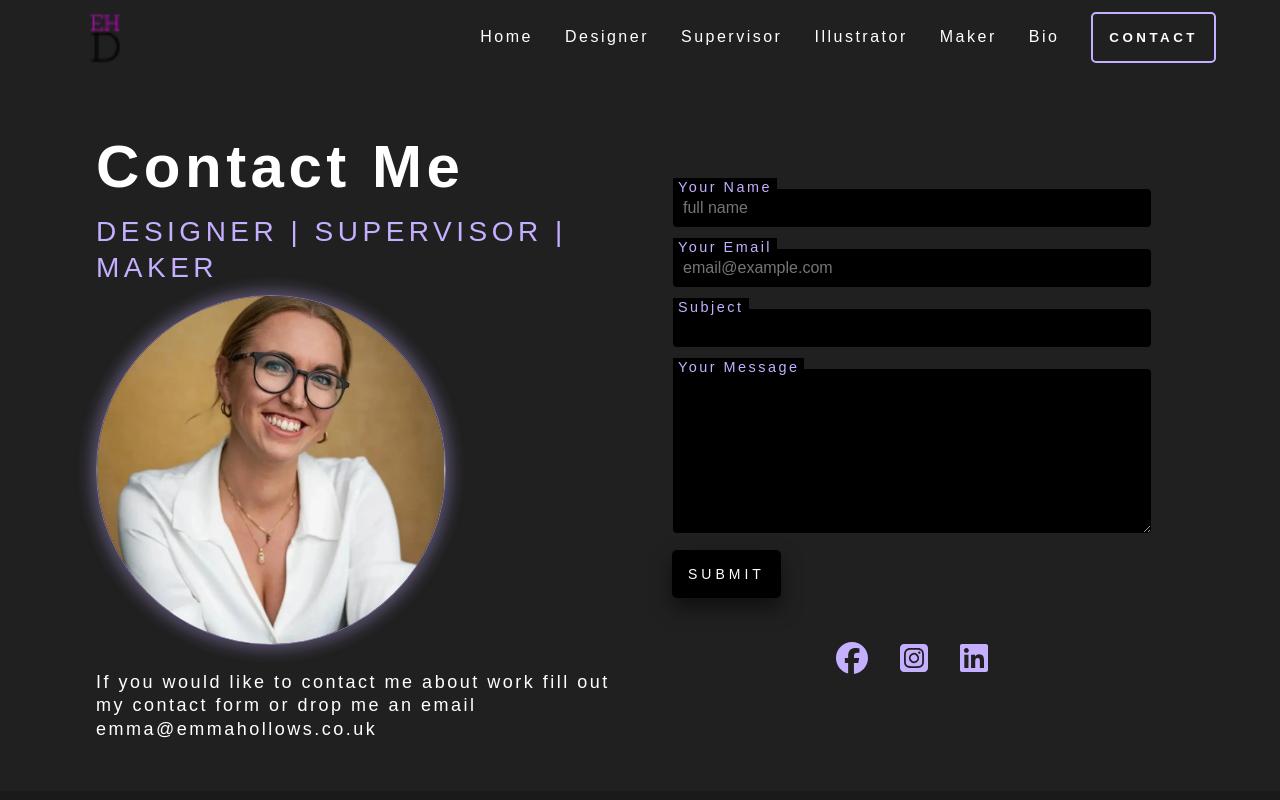
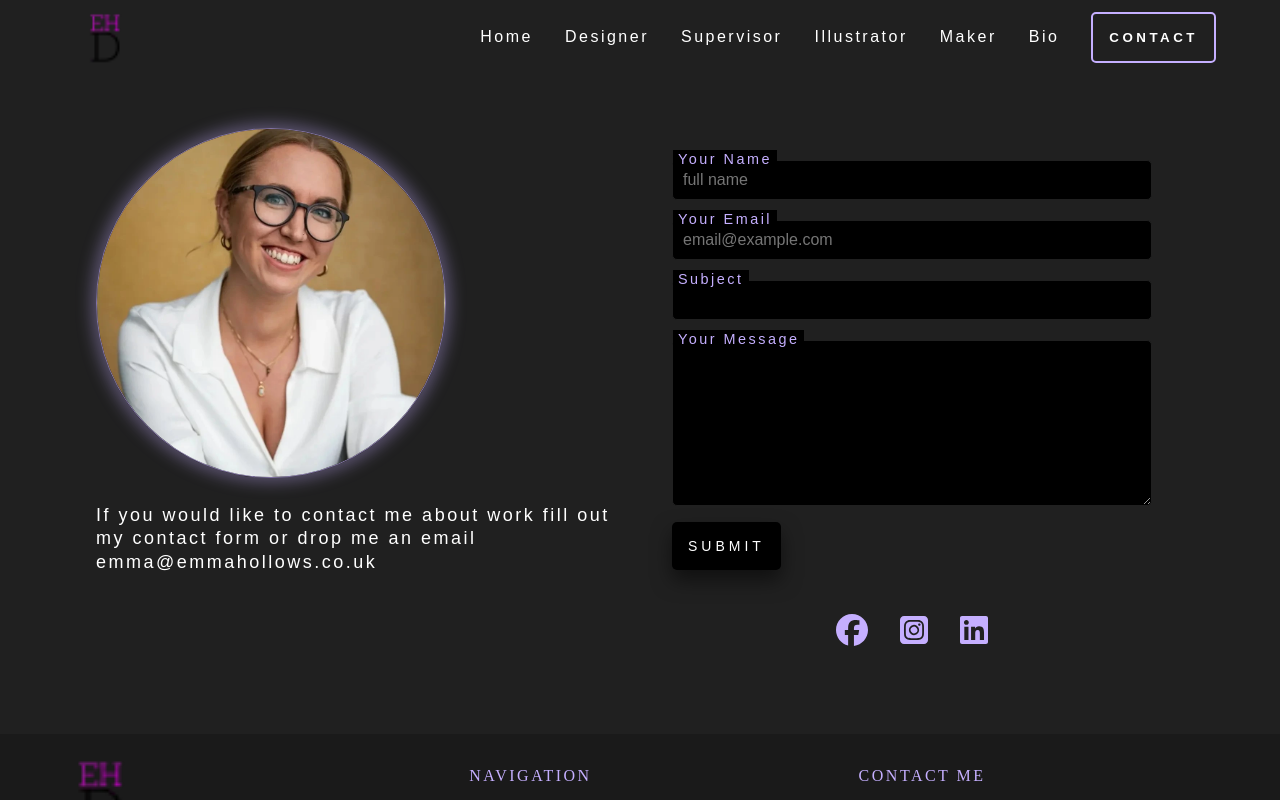
Before and after one commit to curveservices/emma-hollows-design, a React (Vite) app: page /contact in a window 1280 px wide. Shown: the top 800 px of the page. Built offline with nearby package versions, Linux system fonts and the light colour scheme.

Commit message:
Remove title and subtitle from Contact page hero section and adjust styles for layout improvement

```diff
--- a/src/pages/contact/index.jsx
+++ b/src/pages/contact/index.jsx
@@ -12,8 +12,6 @@ const Contact = () => {
   return (
     <div className='contact-page'>
         <div className="hero-left">
-            <h1>Contact Me</h1>
-            <div className="subtitle">designer | supervisor | maker</div>
               <img
                   className='portrait-image'
                   src={emma}
--- a/src/pages/contact/index.scss
+++ b/src/pages/contact/index.scss
@@ -1,7 +1,6 @@
 .contact-page {
     display: flex;
     justify-content: center;
-    align-items: center;
     padding: 8rem 6rem 2rem;
     .hero-left {
         display: flex;
```
